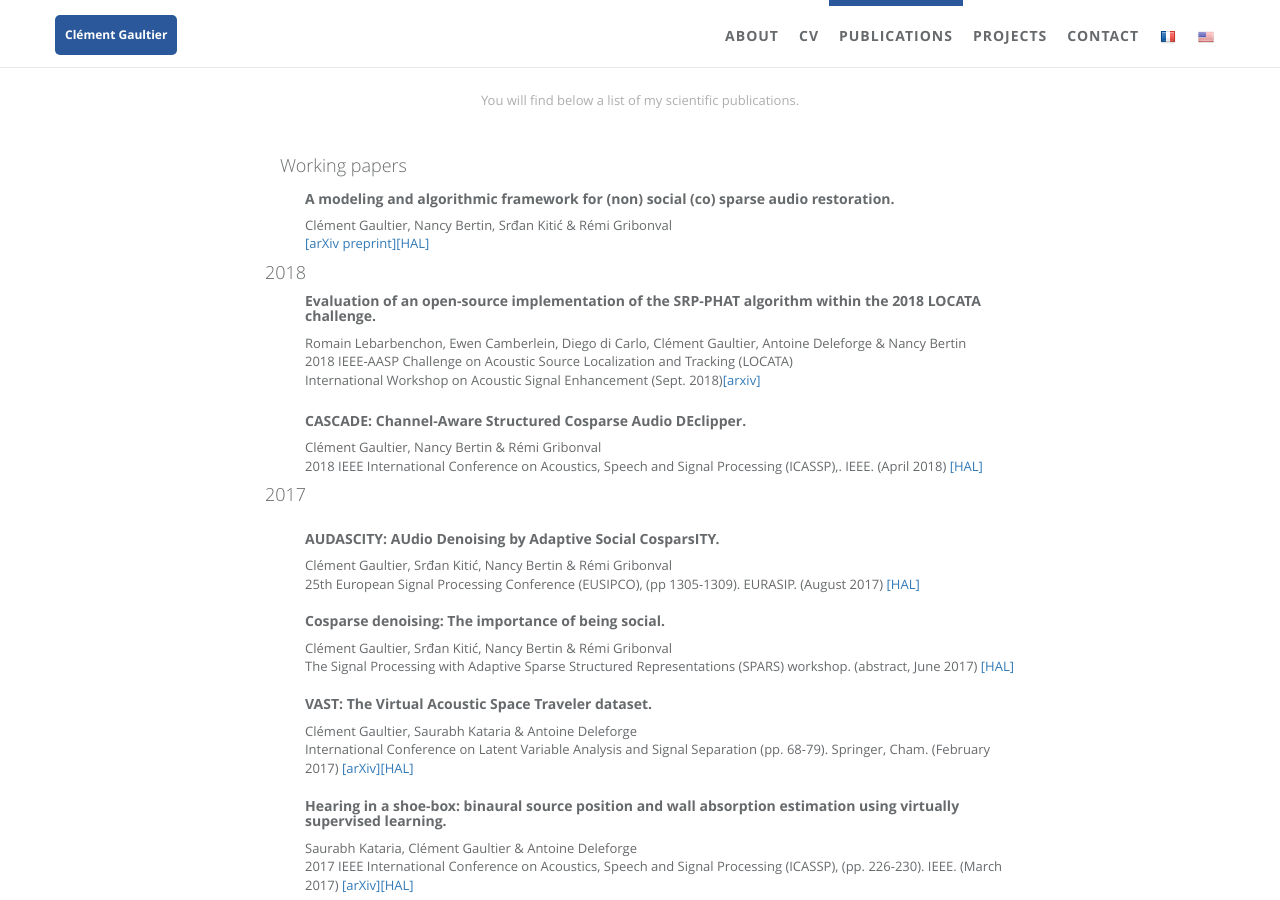
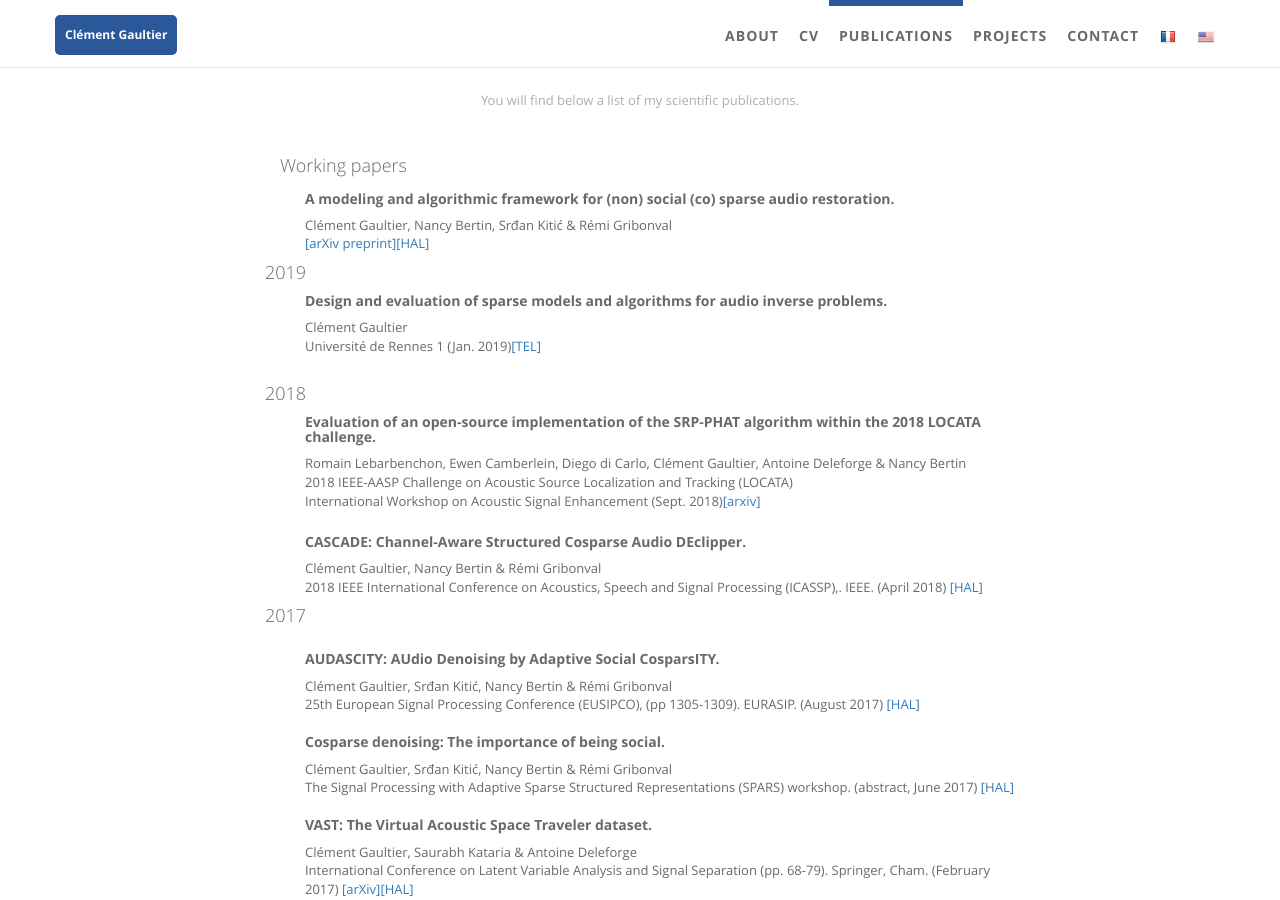
Before and after one commit to cgaultier/persoWeb, a Jekyll site: the page built from index.html, in a window 1280 px wide and 900 px high, scrolled down 2438 px. Built offline with Jekyll 4.4.1, drawn with Linux system fonts in a browser that asks for light colours; comment, search, counter and statistics services are not loaded.

Commit message:
Added PhD dissertation

```diff
--- a/_includes/sections/publis.html
+++ b/_includes/sections/publis.html
@@ -24,6 +24,17 @@
           Clément Gaultier, Nancy Bertin, Srđan Kitić & Rémi Gribonval<br />
 	  <a href="https://arxiv.org/abs/1711.11259" target="_blank">[arXiv preprint]</a><a href="https://hal.inria.fr/hal-01649261" target="_blank">[HAL]</a><br />
 	</li>
+      </ul>
+
+			<h2>2019</h2>
+      <ul style="list-style-type: none">
+
+        <li class="entry wow zoomIn">
+      <h4><strong>Design and evaluation of sparse models and algorithms for audio inverse problems.</strong></h4>
+          Clément Gaultier <br />
+          Université de Rennes 1 (Jan. 2019)<a href="https://tel.archives-ouvertes.fr/tel-02148598/" target="_blank">[TEL]</a> <br /><br />
+      </li>
+
       </ul>
 
       <h2>2018</h2>
```
